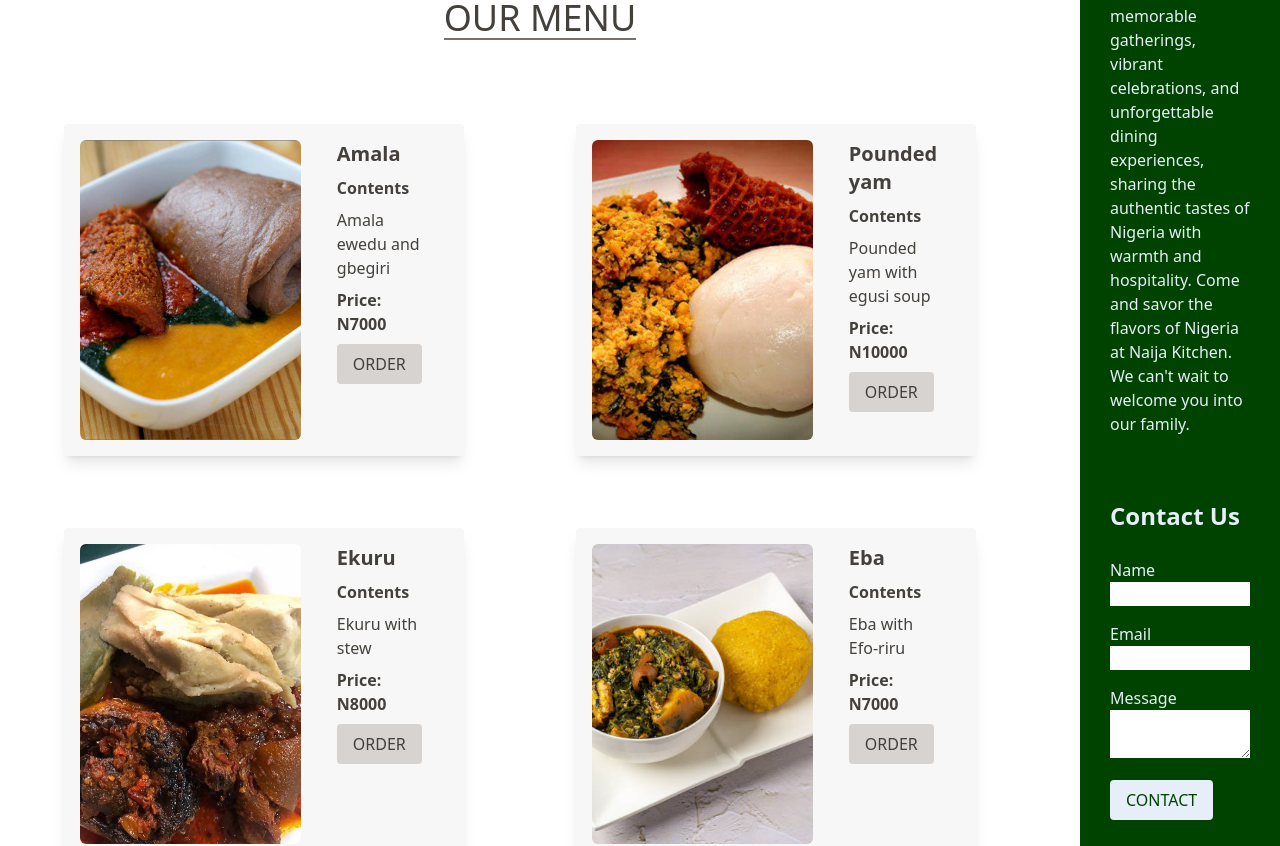
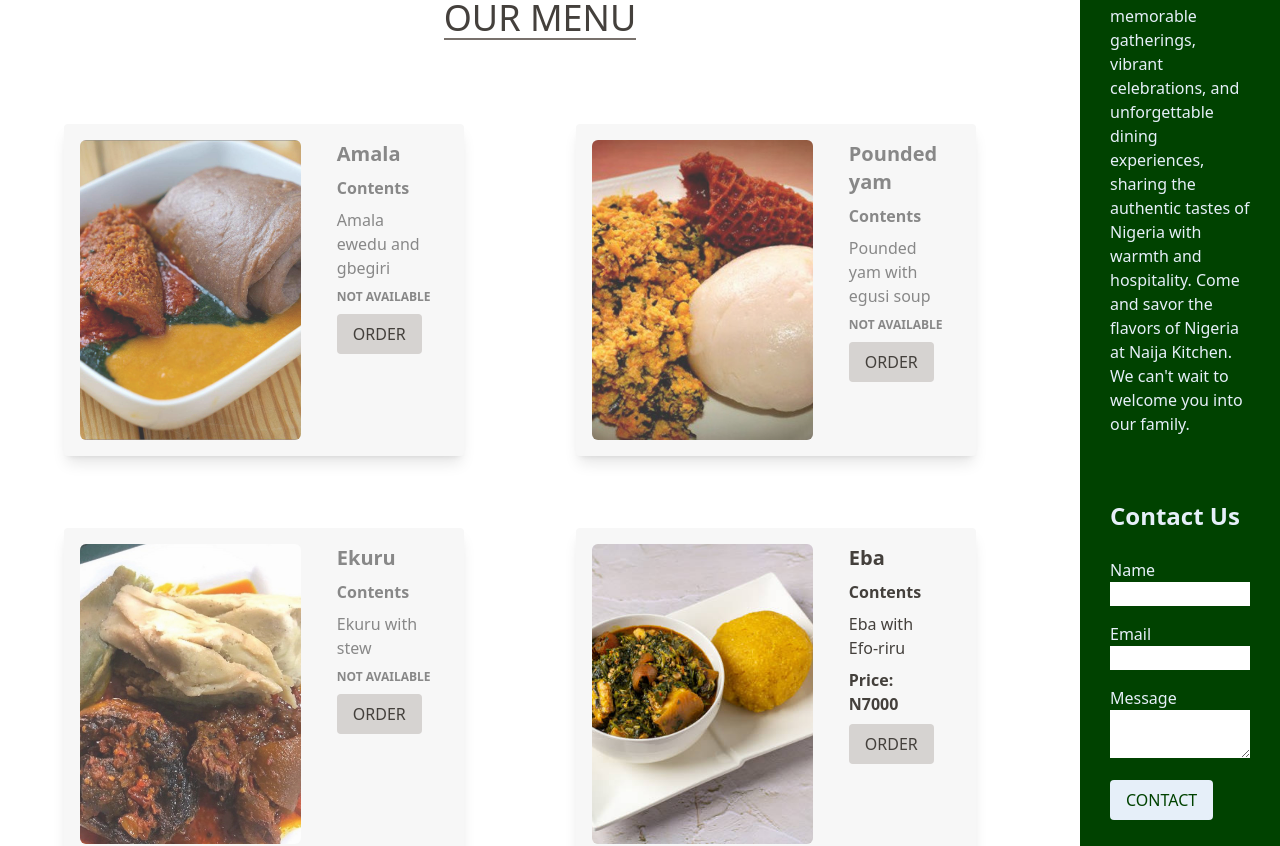
Before and after one commit to KBandipo/Naija-Kitchen-Landpage-with-React, a React (Vite) app: page / in a window 1280 px wide. Shown: the part 904-1750 px from the top of the page. Built offline with nearby package versions, Linux system fonts and the light colour scheme.

Commit message:
Implement soldOut functionality

```diff
--- a/src/assets/component/Meal.jsx
+++ b/src/assets/component/Meal.jsx
@@ -5,19 +5,29 @@ function Meal({ mealObj }) {
     mealObj;
   return (
     <>
-      <div className="lg:max-Aw-[450px] m-[20px] max-w-[300px]  justify-between overflow-hidden rounded bg-[#f7f7f7] p-4 shadow-lg hover:shadow-2xl sm:max-w-[400px] lg:flex lg:gap-[20px] ">
+      <div
+        className={`lg:max-Aw-[450px] m-[20px] max-w-[300px] justify-between overflow-hidden rounded bg-[#f7f7f7] p-4 shadow-lg hover:shadow-2xl sm:max-w-[400px] lg:flex lg:gap-[20px] ${
+          soldOut ? "text-[#888]" : ""
+        } `}
+      >
         <img
           src={photoname}
           alt={photoalt}
-          className="h-[200px] w-[60%] rounded-md object-cover lg:h-[300px] lg:w-[60%]"
+          className={`h-[200px] w-[60%] rounded-md object-cover lg:h-[300px] lg:w-[60%] ${
+            soldOut ? "opacity-80 backdrop-grayscale " : ""
+          } `}
         />
         <div className="mx-4 flex-1 md:w-2/3 ">
           <h2 className="mb-2 text-xl font-bold"> {mealName}</h2>
           <p className="mb-2 font-semibold">Contents</p>
           <h3 className="mb-2">{mealCombination}</h3>
-          <p className="mb-2 font-semibold">
-            <span>Price: </span> N{price}
-          </p>
+          {soldOut ? (
+            <p className="mb-2 text-[12px] font-semibold">NOT AVAILABLE</p>
+          ) : (
+            <p className="mb-2 font-semibold">
+              <span>Price: </span> N{price}
+            </p>
+          )}
           <Button />
         </div>
       </div>
--- a/src/assets/component/Menu.jsx
+++ b/src/assets/component/Menu.jsx
@@ -6,7 +6,7 @@ const meals = [
     mealName: "Amala",
     mealCombination: "Amala ewedu and gbegiri",
     price: 7000,
-    soldOut: false,
+    soldOut: true,
   },
   {
     photoname: "/images/Iyan with egusi soup.jpg",
@@ -14,7 +14,7 @@ const meals = [
     mealName: "Pounded yam",
     mealCombination: "Pounded yam with egusi soup",
     price: 10000,
-    soldOut: false,
+    soldOut: true,
   },
   {
     photoname: "/images/Ekuru.jpg",
@@ -22,7 +22,7 @@ const meals = [
     mealName: "Ekuru",
     mealCombination: "Ekuru with stew",
     price: 8000,
-    soldOut: false,
+    soldOut: true,
   },
   {
     photoname: "/images/eba.jpg",
@@ -45,12 +45,16 @@ function Menu() {
           </h1>
         </div>
         <div className="container mx-auto">
-          {numMeals && (
+          {numMeals ? (
             <div className="  grid grid-cols-1 gap-8 md:grid-cols-2">
               {meals.map((meal) => (
                 <Meal mealObj={meal} key={meal.mealName} />
               ))}
             </div>
+          ) : (
+            <p className="sm:text-center">
+              We're still working on our menu. Please come back later :)
+            </p>
           )}
         </div>
       </div>
```
